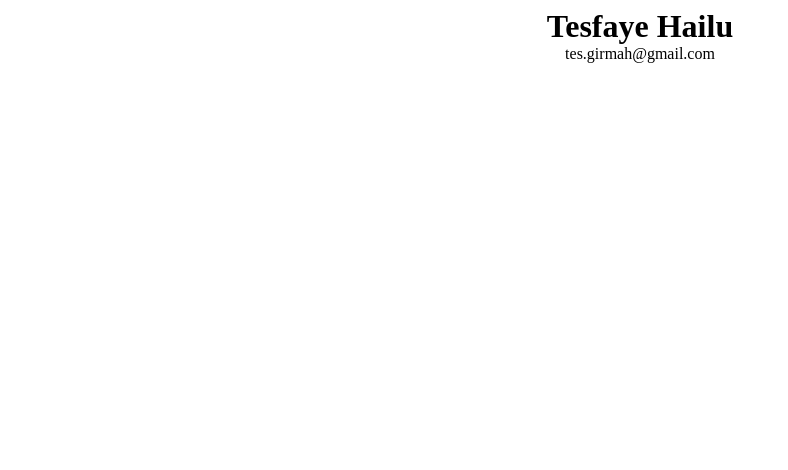
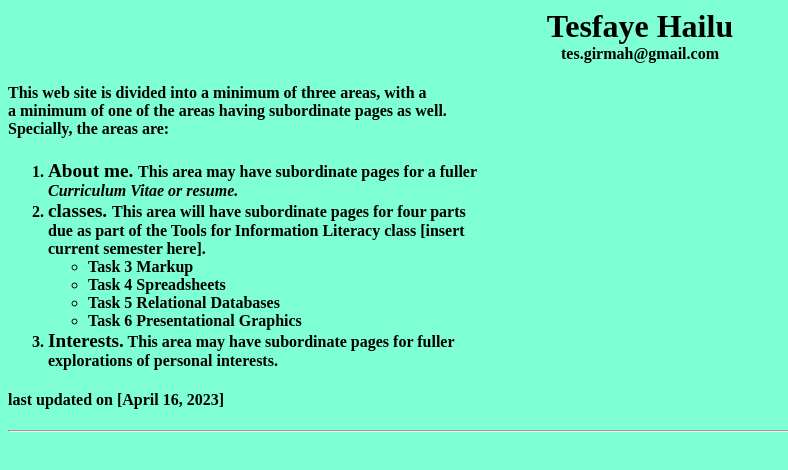
Before and after one commit to Tesfaye-Hailu/Lab-1-HTML, a plain HTML site: page index.html in a window 1280 px wide. Shown: the whole page, without its empty margins (0-788 px from the left). Drawn offline with Linux system fonts and the light colour scheme.

Commit message:
third commit

```diff
--- a/index.css
+++ b/index.css
@@ -1,3 +1,9 @@
-h1{
- text-align: center;
-}
+body {
+    background-color:aquamarine;
+    height: 100%;
+  }
+
+  ol li strong {
+    font-weight: bold;
+    font-size: larger;
+  }
--- a/index.html
+++ b/index.html
@@ -5,12 +5,36 @@
     <meta http-equiv="X-UA-Compatible" content="IE=edge">
     <meta name="viewport" content="width=device-width, initial-scale=1.0">
     <title>HTML Lab 1</title>
+    <link rel="stylesheet" href="./index.css">
 </head>
 <body>
 
 <div style="text-align: center;">
     <h1 style="margin: 0;">Tesfaye Hailu</h1>
-    <p style="margin: 0;">tes.girmah@gmail.com</p>
+    <h4 style="margin: 0;">tes.girmah@gmail.com</h4>
   </div>
+  <h4> This web site is divided into a minimum of three areas, with a <br>
+    a minimum of one of the areas having subordinate pages as well. <br>
+    Specially, the areas are:
+  </h4>
+  <ol>
+    <h4>
+  <li><strong>About me. </strong> This area may have subordinate pages for a fuller<br><em>Curriculum Vitae or resume.</em></li>
+  <li><strong>classes. </strong> This area will have subordinate pages for four parts <br>due as part of the Tools for Information Literacy class [insert<br>current semester here].</li>
+
+  <ul>
+    <li>Task 3 Markup</li>
+    <li>Task 4 Spreadsheets</li>
+    <li>Task 5 Relational Databases</li>
+    <li>Task 6 Presentational Graphics</li>
+  </ul>
+
+  <li><strong>Interests.</strong> This area may have subordinate pages for fuller<br> explorations of personal interests.</li>
+    </h4>
+  </ol>
+<h4>last updated on [April 16, 2023]
+
+</h4>
+<hr>
 </body>
 </html>
```
